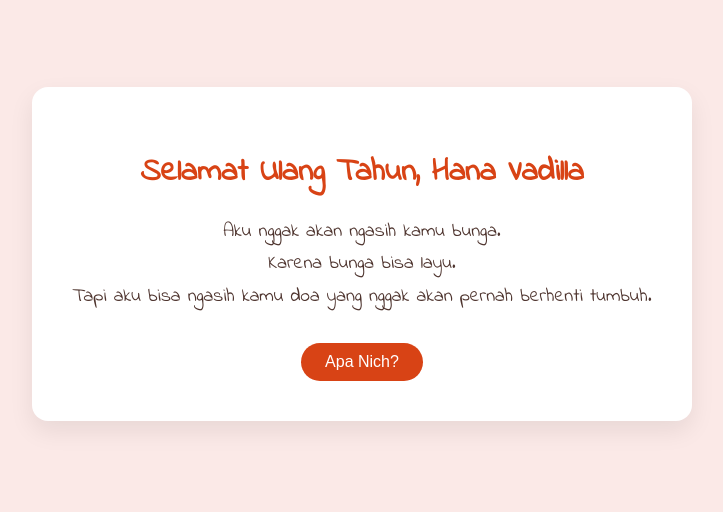
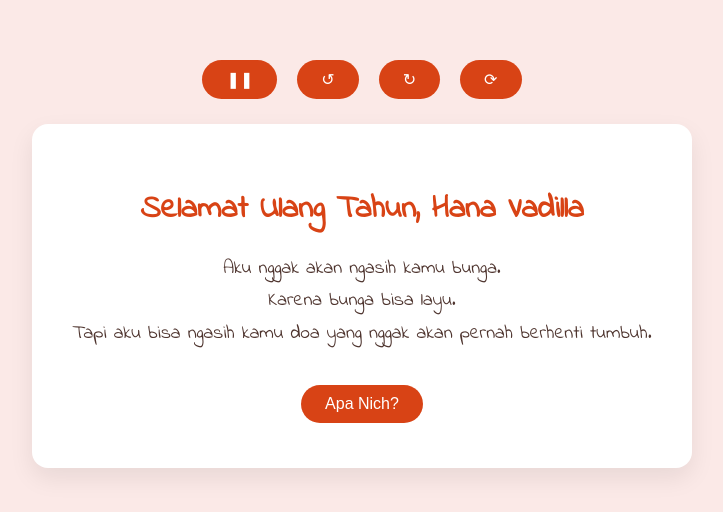
Before and after one commit to RafarelPutra/Happy-Birtday-Hana, a plain HTML site: page index.html in a window 1280 px wide. Shown: the part 146-658 px from the top of the page, without its empty margins (278-1001 px from the left). Drawn offline with Linux system fonts and the light colour scheme.

Commit message:
Update index.html

```diff
--- a/index.html
+++ b/index.html
@@ -14,6 +14,7 @@
       display: flex;
       justify-content: center;
       align-items: center;
+      flex-direction: column;
       min-height: 100vh;
       color: #4e342e;
     }
@@ -26,6 +27,7 @@
       width: 90%;
       text-align: center;
       animation: fadeIn 1.2s ease;
+      margin-top: 20px;
     }
     h1 {
       font-size: 2em;
@@ -37,7 +39,7 @@
       line-height: 1.7;
       margin-bottom: 30px;
     }
-    button {
+    button, .music-btn {
       background-color: #d84315;
       color: white;
       border: none;
@@ -46,8 +48,9 @@
       font-size: 1em;
       cursor: pointer;
       transition: background 0.3s ease;
+      margin: 5px;
     }
-    button:hover {
+    button:hover, .music-btn:hover {
       background-color: #bf360c;
     }
     .hidden {
@@ -57,6 +60,12 @@
       color: #5d4037;
       animation: fadeIn 1s ease;
       text-align: left;
+    }
+    .music-panel {
+      display: flex;
+      justify-content: center;
+      gap: 10px;
+      margin-top: 15px;
     }
     @keyframes fadeIn {
       from { opacity: 0; transform: translateY(15px); }
@@ -71,11 +80,15 @@
 </head>
 <body>
 
-<!-- Musik Otomatis -->
-<audio id="bgMusic" autoplay loop>
-  <source src="SC1.mp3" type="audio/mpeg">
-  Browser kamu tidak mendukung audio.
-</audio>
+<!-- Musik -->
+<audio id="bgMusic" src="SC1.mp3" autoplay></audio>
+
+<div class="music-panel">
+  <button class="music-btn" onclick="togglePlay()" id="playBtn">▶</button>
+  <button class="music-btn" onclick="rewind()">↺</button>
+  <button class="music-btn" onclick="forward()">↻</button>
+  <button class="music-btn" onclick="restartAudio()">⟳</button>
+</div>
 
 <div class="container">
   <h1>Selamat Ulang Tahun, Hana Vadilla</h1>
@@ -93,7 +106,7 @@
       Kita memang jarang ngobrol.
       Kadang cuma liat story doang, terus scroll kayak nggak pernah kenal.
       Tapi kalau ada undangan ulang tahunmu lewat, aku masih ngerasa itu undangan juga buat aku...
-      walaupun yang datang duluan pasti pacarmu, dan walaupun juga aku mungkin gak di undang.
+      walaupun yang datang duluan pasti pacarmu, dan walaupun juga aku mungkin gak diundang.
       <br><br>
 
       Aku tau aku bukan siapa-siapa.
@@ -130,20 +143,50 @@
 </div>
 
 <script>
+  const audio = document.getElementById('bgMusic');
+  const playBtn = document.getElementById('playBtn');
+
+  function togglePlay() {
+    if (audio.paused) {
+      audio.play();
+    } else {
+      audio.pause();
+    }
+  }
+
+  function forward() {
+    audio.currentTime += 5;
+  }
+
+  function rewind() {
+    audio.currentTime -= 5;
+    if (audio.currentTime < 0) audio.currentTime = 0;
+  }
+
+  function restartAudio() {
+    audio.currentTime = 0;
+    audio.play();
+  }
+
+  // Update tombol play/pause saat audio berubah
+  audio.addEventListener('play', () => {
+    playBtn.textContent = '❚❚';
+  });
+  audio.addEventListener('pause', () => {
+    playBtn.textContent = '▶';
+  });
+
   function showMessage() {
     document.getElementById("hiddenMsg").style.display = "block";
   }
 
-  // Paksa autoplay untuk beberapa browser
-  window.addEventListener('load', function() {
-    const audio = document.getElementById('bgMusic');
-    const playPromise = audio.play();
-    if (playPromise !== undefined) {
-      playPromise.then(_ => {
-        // autoplay berhasil
-      }).catch(error => {
-        console.warn("Autoplay mungkin diblokir. Sentuh layar untuk mulai musik.");
-      });
+  // Autoplay fix untuk beberapa browser
+  window.addEventListener('DOMContentLoaded', () => {
+    const promise = audio.play();
+    if (promise !== undefined) {
+      promise
+        .then(() => { playBtn.textContent = '❚❚'; })
+        .catch(() => { playBtn.textContent = '▶'; });
     }
   });
 </script>
```
